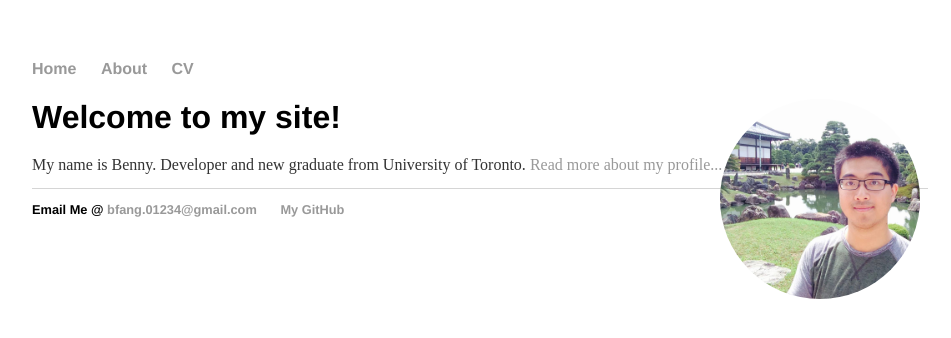
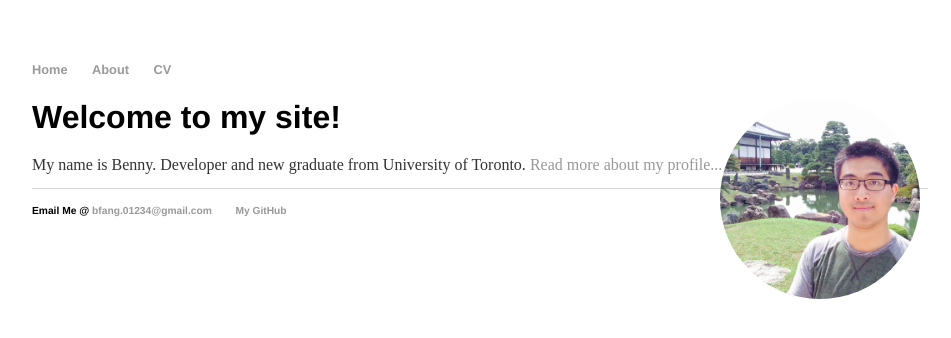
Before and after one commit to bennyfang/bennyfang.github.io, a Jekyll site: the page built from index.html, in a window 1280 px wide. Shown: the top 338 px of the page, without its empty margins (160-1111 px from the left). Built offline with Jekyll 4.4.1, drawn with Linux system fonts in a browser that asks for light colours.

Commit message:
Update main.css

```diff
--- a/css/main.css
+++ b/css/main.css
@@ -28,6 +28,11 @@ p {
     line-height: 0.9em;
     color: #333;
 }
+li {
+    list-style: none;
+    font-size: 0.8em;
+    line-height: 0.7em;
+}
 footer {
     border-top: 1px solid #d5d5d5;
     font-size: .8em;
```
